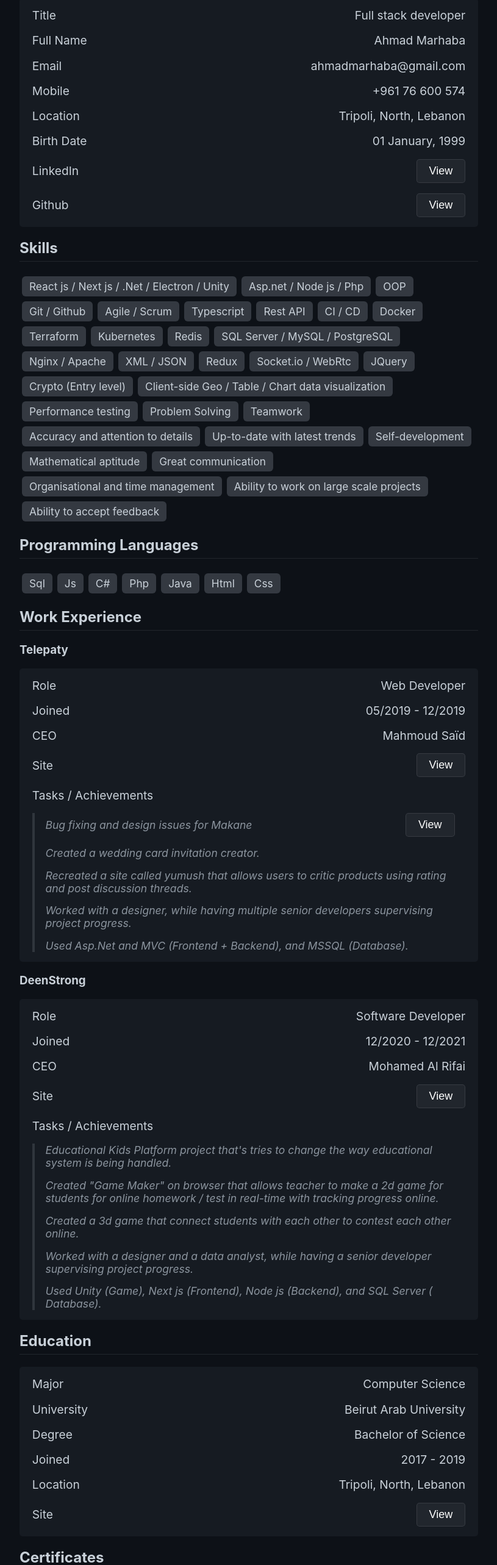
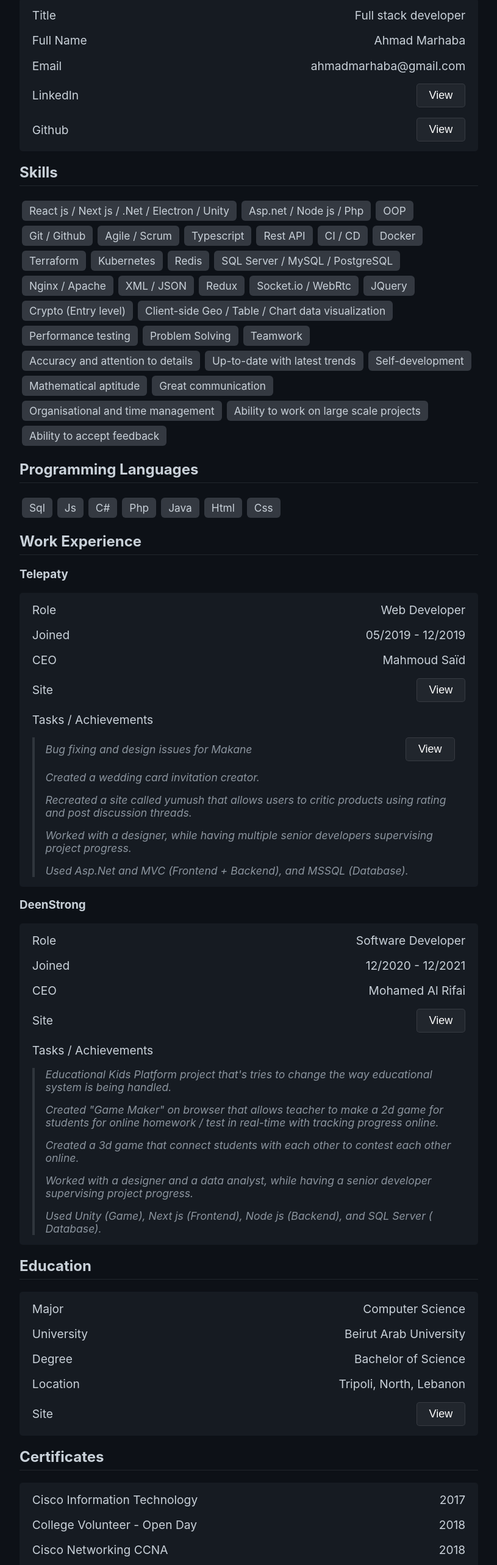
Before and after one commit to ahmadmarhaba/ahmadmarhaba.github.io, a React (Create React App) app: page / in a window 1280 px wide. Shown: the part 140-2706 px from the top of the page at 61% size, without its empty margins (232-1047 px from the left). Built offline with nearby package versions, Linux system fonts and the light colour scheme.

Commit message:
Edit content

```diff
--- a/src/Component/Education.js
+++ b/src/Component/Education.js
@@ -19,10 +19,6 @@ function Education() {
                 <span>{`Bachelor of Science`}</span>
               </li>
               <li className='split'>
-                <span>{`Joined`}</span>
-                <span>{`2017 - 2019`}</span>
-              </li>
-              <li className='split'>
                 <span>{`Location`}</span>
                 <span>{`Tripoli, North, Lebanon`}</span>
               </li>
--- a/src/Component/PersonalInformation.js
+++ b/src/Component/PersonalInformation.js
@@ -23,18 +23,6 @@ function PersonalInformation() {
                 <span>{`ahmadmarhaba@gmail.com`}</span>
               </li>
               <li className='split'>
-                <span>{`Mobile`}</span>
-                <span>{`+961 76 600 574`}</span>
-              </li>
-              <li className='split'>
-                <span>{`Location`}</span>
-                <span>{`Tripoli, North, Lebanon`}</span>
-              </li>
-              <li className='split'>
-                <span>{`Birth Date`}</span>
-                <span>{`01 January, 1999`}</span>
-              </li>
-              <li className='split'>
                 <span>{`LinkedIn`}</span>
                 <input type="button" value="View" onClick={() => previewFile("https://www.linkedin.com/in/ahmad-marhaba-029145181/")}/>
               </li>
```
